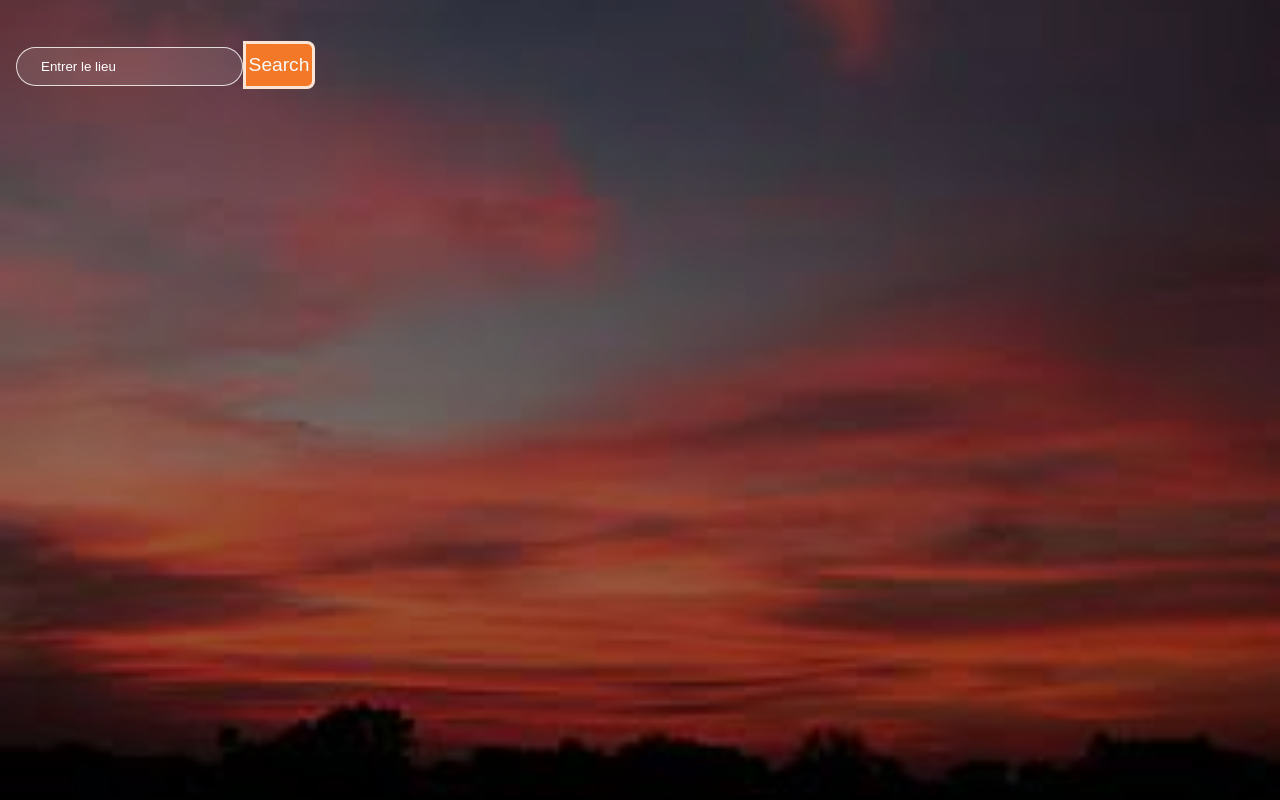
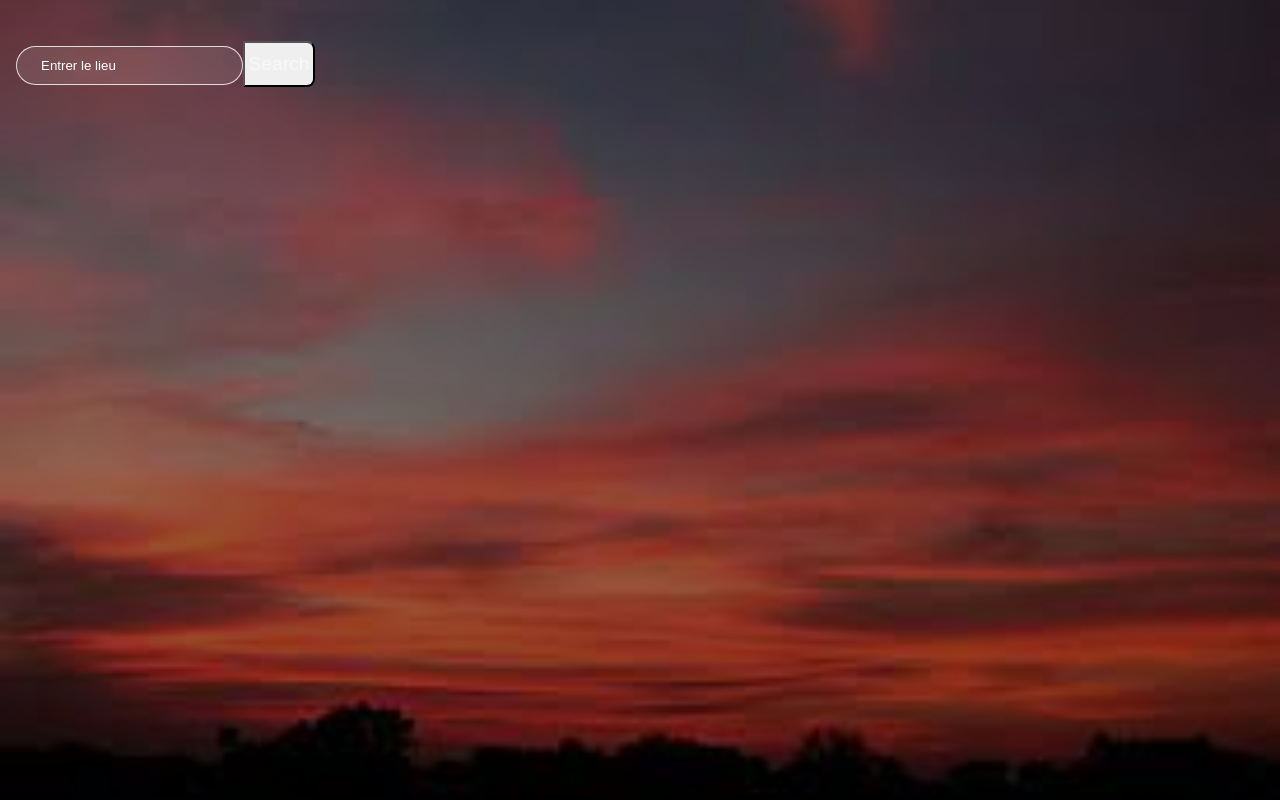
Before and after one commit to Biram-NDIAYE/applicationmeteo, a React (Create React App) app: page / in a window 1280 px wide. Built offline with nearby package versions, Linux system fonts and the light colour scheme.

Commit message:
Update index.css

```diff
--- a/src/index.css
+++ b/src/index.css
@@ -97,8 +97,7 @@ color:white;
  font-size: 700;
    }
 button {
-  background-color: rgb(243, 121, 40);
-  border: 3px solid rgba(255, 255, 255, 0.8);
+
   width: 72px;
   padding: 10px 0px;
   border-top-right-radius: 8px;
```
